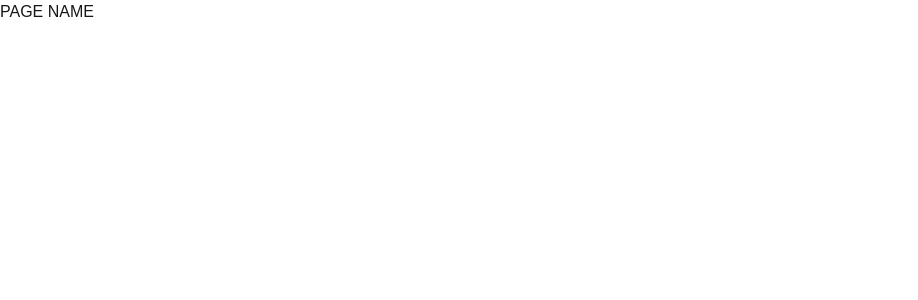
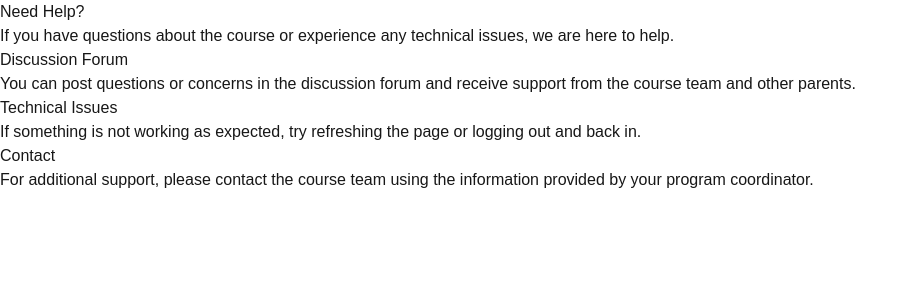
Before and after one commit to ayesha-polo/PPL, a Next.js app in the folder parent-powered-literacy-app/: page /help in a window 1280 px wide. Shown: the top 300 px of the page, without its empty margins (0-918 px from the left). Built offline with nearby package versions, Linux system fonts and the light colour scheme.

Commit message:
Core PPL complete: lessons, progress, dashboard, discussion, survey, certificate

```diff
--- /dev/null
+++ b/parent-powered-literacy-app/app/certificate/page.tsx
@@ -0,0 +1,81 @@
+'use client'
+
+import { useEffect, useState } from 'react'
+import { supabase } from '@/lib/supabaseClient'
+
+export default function CertificatePage() {
+  const [isEligible, setIsEligible] = useState(false)
+  const [loading, setLoading] = useState(true)
+
+  useEffect(() => {
+    const checkCompletion = async () => {
+      const {
+        data: { user },
+      } = await supabase.auth.getUser()
+
+      if (!user) {
+        setLoading(false)
+        return
+      }
+
+      const { data: lessons } = await supabase
+        .from('lessons')
+        .select('id')
+
+      const { data: progress } = await supabase
+        .from('progress')
+        .select('lesson_id')
+        .eq('user_id', user.id)
+        .eq('completed', true)
+
+      if (lessons && progress && lessons.length === progress.length) {
+        setIsEligible(true)
+      }
+
+      setLoading(false)
+    }
+
+    checkCompletion()
+  }, [])
+
+  if (loading) return <p>Checking completion status…</p>
+
+  if (!isEligible) {
+    return (
+      <div>
+        <h1>Certificate of Completion</h1>
+        <p>
+          You will be able to access your certificate after completing all
+          course lessons.
+        </p>
+      </div>
+    )
+  }
+
+  return (
+    <div style={{ textAlign: 'center', marginTop: '40px' }}>
+      <h1>Certificate of Completion</h1>
+
+      <p>
+        This certifies that the participant has successfully completed the
+        Parent Powered Literacy course.
+      </p>
+
+      <p style={{ marginTop: '24px' }}>
+        Date of Completion: {new Date().toLocaleDateString()}
+      </p>
+
+      <button
+        onClick={() => window.print()}
+        style={{
+          marginTop: '32px',
+          padding: '12px 20px',
+          fontSize: '16px',
+          cursor: 'pointer',
+        }}
+      >
+        Download Certificate
+      </button>
+    </div>
+  )
+}
--- a/parent-powered-literacy-app/app/help/page.tsx
+++ b/parent-powered-literacy-app/app/help/page.tsx
@@ -1,3 +1,30 @@
-export default function Page() {
-  return <h1>PAGE NAME</h1>
+export default function HelpPage() {
+  return (
+    <div>
+      <h1>Need Help?</h1>
+
+      <p>
+        If you have questions about the course or experience any technical
+        issues, we are here to help.
+      </p>
+
+      <h2>Discussion Forum</h2>
+      <p>
+        You can post questions or concerns in the discussion forum and receive
+        support from the course team and other parents.
+      </p>
+
+      <h2>Technical Issues</h2>
+      <p>
+        If something is not working as expected, try refreshing the page or
+        logging out and back in.
+      </p>
+
+      <h2>Contact</h2>
+      <p>
+        For additional support, please contact the course team using the
+        information provided by your program coordinator.
+      </p>
+    </div>
+  )
 }
```
